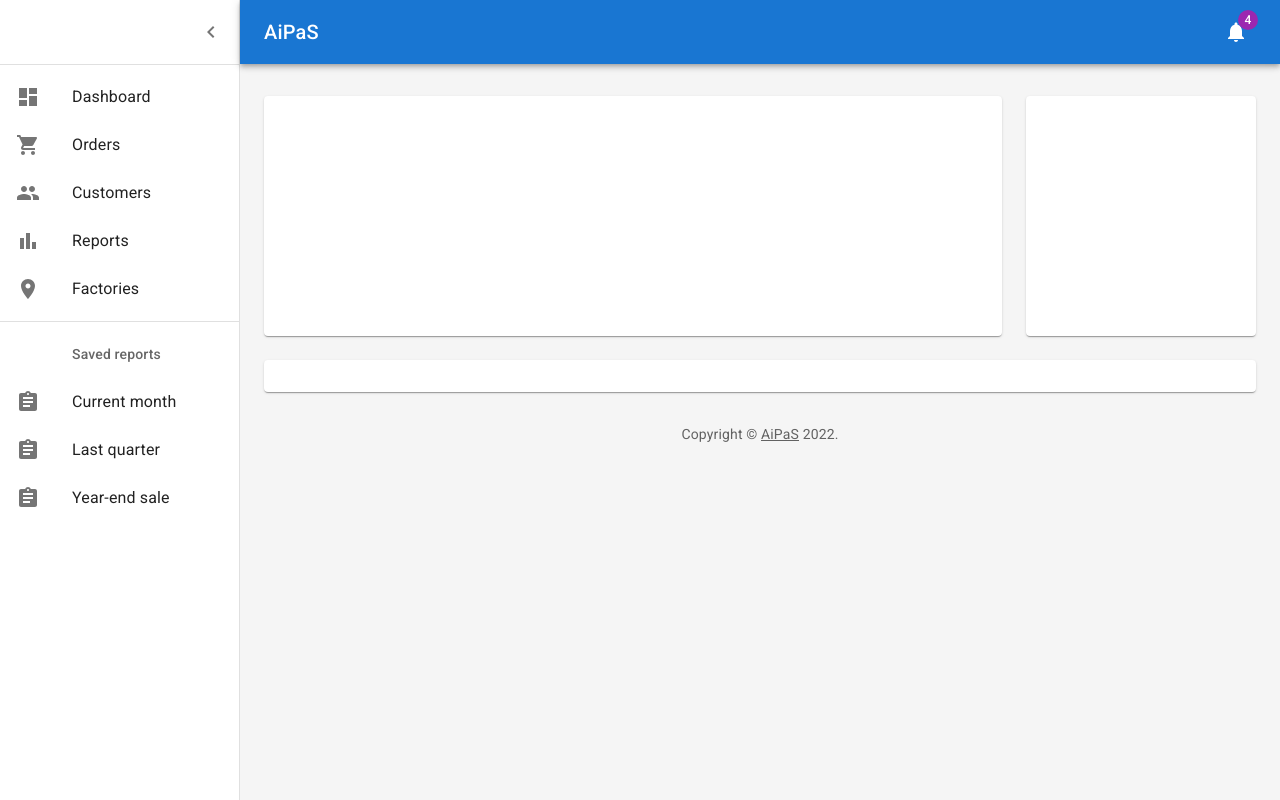
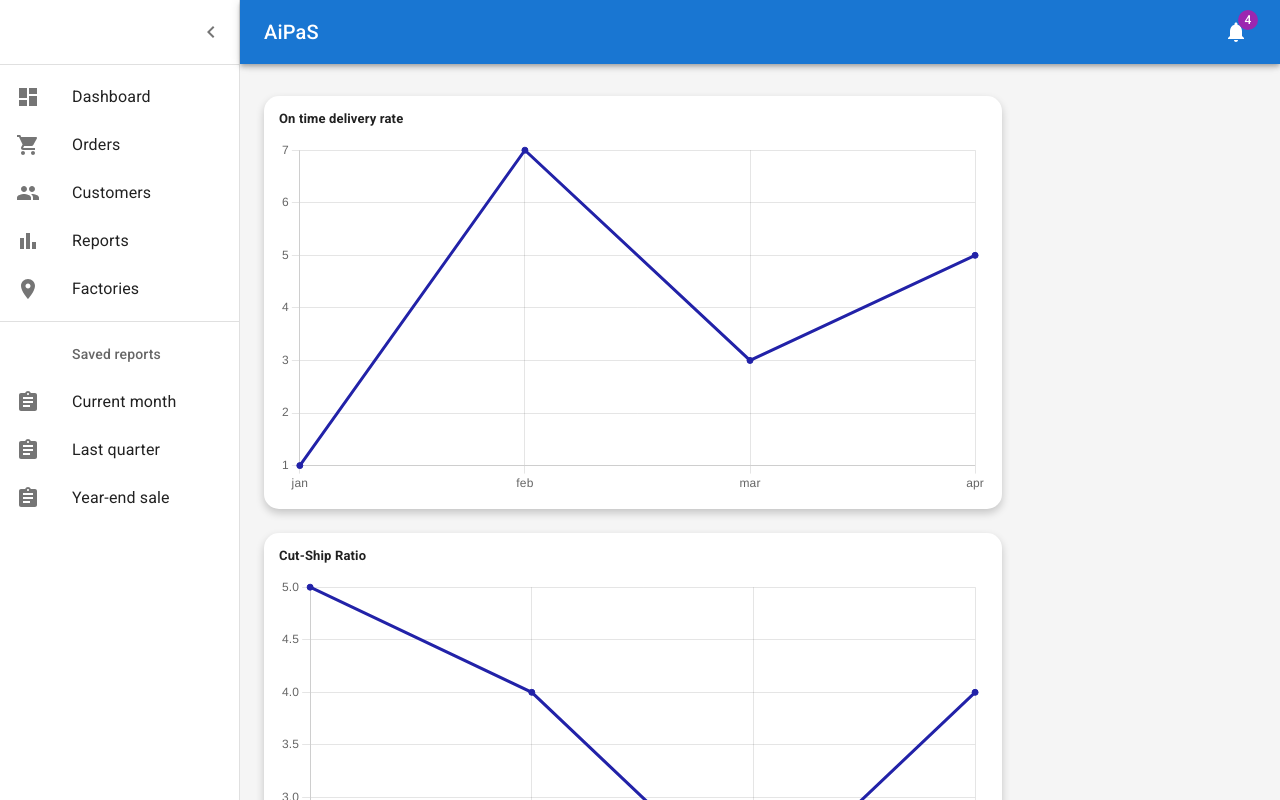
Before and after one commit to cepdnaclk/e17-6sp-apparel-industry-performance-analyser, a React (Create React App) app in the folder src/front-end/: page / in a window 1280 px wide. Built offline with nearby package versions, Linux system fonts and the light colour scheme.

Commit message:
NEW: Add KPI-Time graphs to the dashboard

```diff
--- a/src/front-end/src/App.tsx
+++ b/src/front-end/src/App.tsx
@@ -2,7 +2,6 @@ import React from 'react';
 import './App.css';
 
 import Dashboard from "./components/Dashboard";
-import KpiVsTime from './components/graphs/kpi/KpiVsTime';
 
 function App() {
 
--- a/src/front-end/src/components/Dashboard.tsx
+++ b/src/front-end/src/components/Dashboard.tsx
@@ -18,10 +18,11 @@ import MenuIcon from '@mui/icons-material/Menu';
 import ChevronLeftIcon from '@mui/icons-material/ChevronLeft';
 import NotificationsIcon from '@mui/icons-material/Notifications';
 import { mainListItems, secondaryListItems } from './listItems';
+import KpiVsTime from './graphs/kpi/KpiVsTime';
 
 function Copyright(props: any) {
   return (
-    <Typography variant="body2" color="text.secondary" align="center" {...props}>
+    <Typography variant="body2" color="#2222A8" align="center" {...props}>
       {'Copyright © '}
       <Link color="inherit" href="https://AiPaS.com/">
         AiPaS
@@ -115,7 +116,7 @@ function DashboardContent() {
             <Typography
               component="h1"
               variant="h6"
-              color="inherit"
+              color="#inherit"
               noWrap
               sx={{ flexGrow: 1 }}
             >
@@ -164,33 +165,14 @@ function DashboardContent() {
           <Container maxWidth="lg" sx={{ mt: 4, mb: 4 }}>
             <Grid container spacing={3}>
               {/* Chart */}
-              <Grid item xs={12} md={8} lg={9}>
-                <Paper
-                  sx={{
-                    p: 2,
-                    display: 'flex',
-                    flexDirection: 'column',
-                    height: 240,
-                  }}
-                >
-                </Paper>
+              <Grid item xs={6} md={4} lg={9}>
+               <KpiVsTime xData={['jan','feb','mar','apr']} yData={['1','7','3','5']} title = {"On time delivery rate"} />
               </Grid>
-              {/* Recent Deposits */}
-              <Grid item xs={12} md={4} lg={3}>
-                <Paper
-                  sx={{
-                    p: 2,
-                    display: 'flex',
-                    flexDirection: 'column',
-                    height: 240,
-                  }}
-                >
-                </Paper>
+              <Grid item xs={6} md={4} lg={9}>
+               <KpiVsTime xData={['jan','feb','mar','apr']} yData={['5','4','2','4']} title = {"Cut-Ship Ratio"} />
               </Grid>
-              {/* Recent Orders */}
-              <Grid item xs={12}>
-                <Paper sx={{ p: 2, display: 'flex', flexDirection: 'column' }}>
-                </Paper>
+              <Grid item xs={6} md={4} lg={9}>
+               <KpiVsTime xData={['jan','feb','mar','apr']} yData={['3','4','6','3']} title = {"Order-Ship Ratio"} />
               </Grid>
             </Grid>
             <Copyright sx={{ pt: 4 }} />
```
Also changed, not shown: 1 other file (tests, documents, lock files or other folders).
